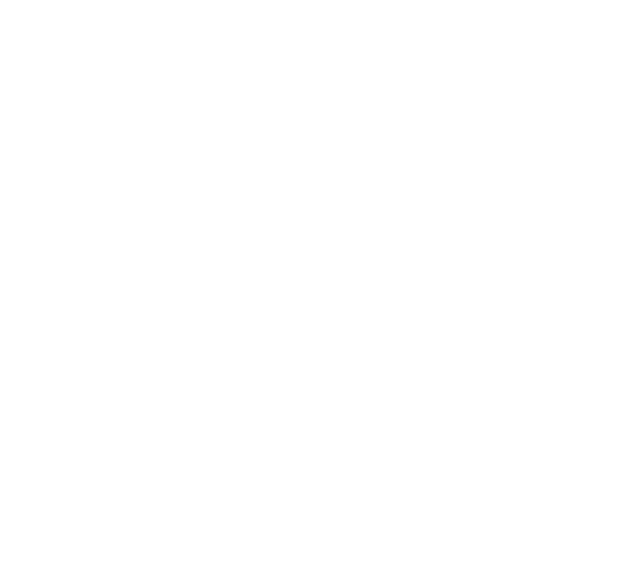
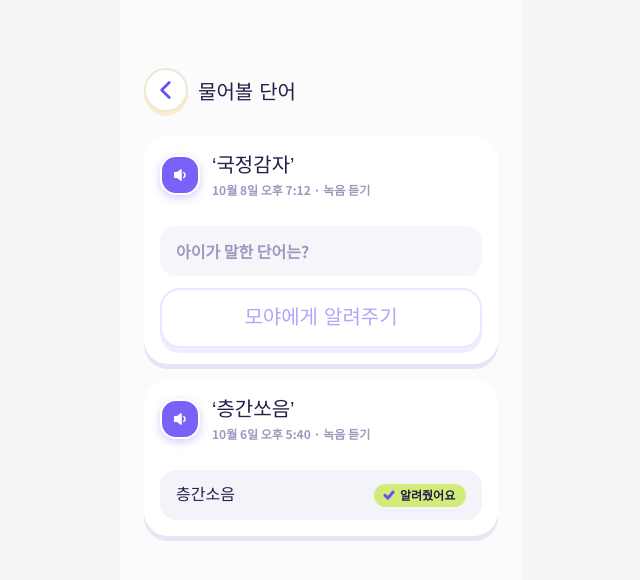
Before and after one commit to line4thon-moyamoya/FE, a React (Vite) app: page /guardian/missing-words in a window 1280 px wide. Before the commit this address had no page. Shown: the top 580 px of the page, without its empty margins (319-959 px from the left). Built offline with nearby package versions, Linux system fonts and the light colour scheme.

Commit message:
✨ Feat: 물어볼 단어 페이지 구현 및 라우트 연결

```diff
--- a/src/App.tsx
+++ b/src/App.tsx
@@ -6,6 +6,7 @@
 import Ready from "./pages/Ready/Reday";
 import GuardianPassword from "./pages/Guardian/GuardianPassword";
 import GuardianHome from "./pages/Guardian/GuardianHome";
+import MissingWords from "./pages/Guardian/MissingWords";
 
 export default function App() {
   return (
@@ -18,6 +19,7 @@
           <Route path="/ready" element={<Ready />} />
           <Route path="/guardian/password" element={<GuardianPassword />} />
           <Route path="/guardian" element={<GuardianHome />} />
+          <Route path="/guardian/missing-words" element={<MissingWords />} />
         </Route>
       </Routes>
     </BrowserRouter>
--- /dev/null
+++ b/src/pages/Guardian/MissingWords.tsx
@@ -0,0 +1,36 @@
+import { useState } from "react";
+import BackButton from "../../components/common/BackButton/BackButton";
+import MissingWordItem from "../../components/Guardian/MissingWordItem";
+import { MOCK_CHILD_LIST } from "../../mocks/guardian";
+
+export default function MissingWords() {
+  const [words, setWords] = useState(MOCK_CHILD_LIST[0].missingWords);
+
+  // 최신순으로 정렬
+  const sortedWords = [...words].sort(
+    (a, b) => new Date(b.askedAt).getTime() - new Date(a.askedAt).getTime()
+  );
+
+  const handleSubmit = (id: number, correctedText: string) => {
+    setWords((prev) =>
+      prev.map((w) => (w.id === id ? { ...w, correctedText } : w))
+    );
+  };
+
+  return (
+    <div className="min-h-full w-full bg-[#FBFBFB] flex flex-col">
+      <header className="flex items-center gap-2.5">
+        <BackButton />
+        <h1 className="text-[#241F48] text-xl font-normal font-jua leading-7 mt-[73px]">
+          물어볼 단어
+        </h1>
+      </header>
+
+      <ul className="flex flex-col gap-4 px-6 mt-6 pb-10">
+        {sortedWords.map((word) => (
+          <MissingWordItem key={word.id} word={word} onSubmit={handleSubmit} />
+        ))}
+      </ul>
+    </div>
+  );
+}
```
